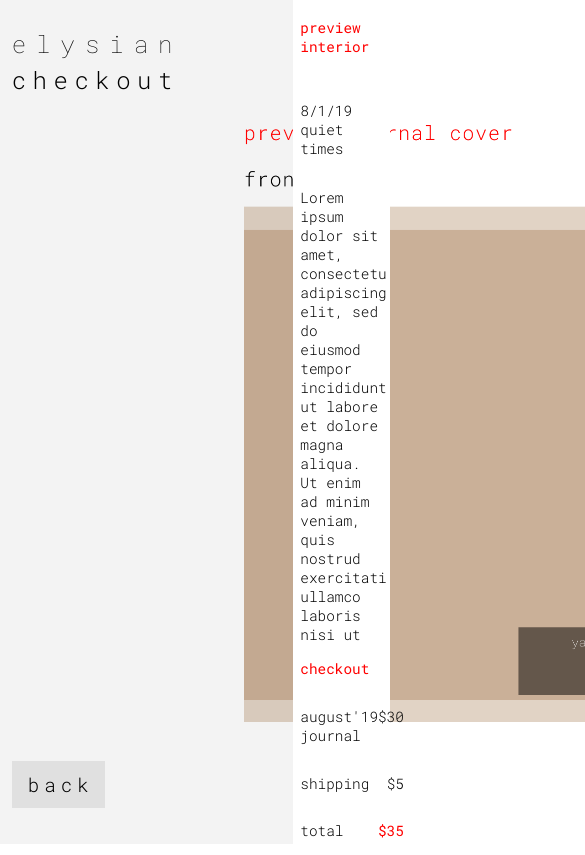
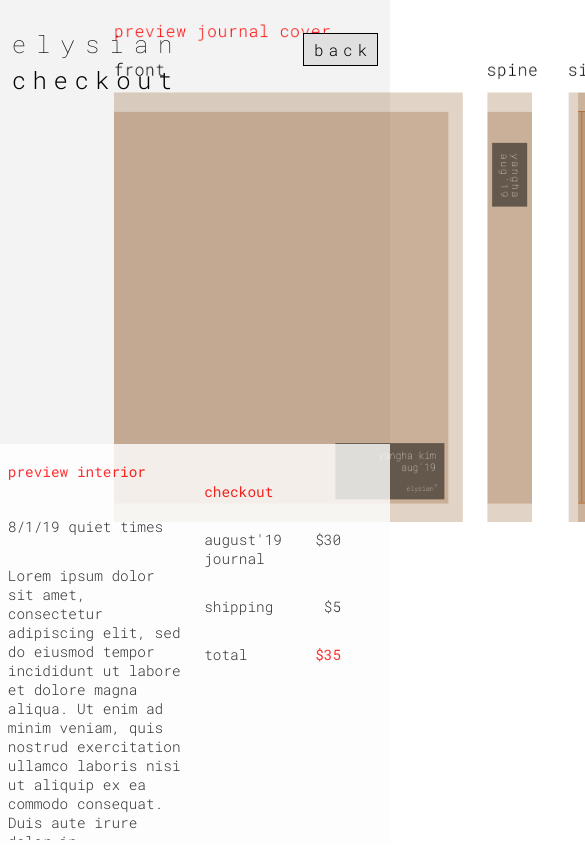
Before and after one commit to yanghakim/elysian, a React (Create React App) app: page /checkout in a window 390 px wide. Shown: the top 855 px of the page, 585 px wide, since content can reach past the window. Built offline with nearby package versions, Linux system fonts and the light colour scheme.

Commit message:
fixed responsiveness

```diff
--- a/src/components/Elysian.jsx
+++ b/src/components/Elysian.jsx
@@ -55,11 +55,18 @@ class Elysian extends Component {
       this.setState({
         sidebarClass: "sidebar exit"
       });
-      setTimeout(() => {
+      let mediaQuery = window.matchMedia("(max-width: 900px)");
+      if (mediaQuery.matches) {
         this.setState({
           viewSidebar: false
         });
-      }, 500);
+      } else {
+        setTimeout(() => {
+          this.setState({
+            viewSidebar: false
+          });
+        }, 500);
+      }
     } else if (this.state.sidebarClass === "sidebar exit") {
       this.setState({
         sidebarClass: "sidebar",
--- a/src/components/Section.jsx
+++ b/src/components/Section.jsx
@@ -344,6 +344,7 @@ class Section extends Component {
 
   render() {
     return (
+      <div className="dynamicContainer">
         <div className="section">
           <p className="section-header">{this.props.section}</p>
           <p className="section-date">{this.state.date}</p>
@@ -376,10 +377,15 @@ class Section extends Component {
             add another section
           </button>
           {this.state.showDeletedNotif && (
-          <button className={this.state.undoClass} onClick={this.undoDeletion}>
+            <button
+              className={this.state.undoClass}
+              onClick={this.undoDeletion}
+            >
               undo delete?
             </button>
           )}
+          <button className="section-savebtn">save</button>
+        </div>
       </div>
     );
   }
--- a/src/components/Sidebar.jsx
+++ b/src/components/Sidebar.jsx
@@ -44,7 +44,7 @@ class Sidebar extends Component {
           <h1 className="sidebar-title">elysian</h1>
 
           <img
-            className="sidebar-item name"
+            style={{ marginTop: "-20px", marginBottom: "20px" }}
             src={settings}
             height="18"
             width="18"
--- a/src/sass/App.sass
+++ b/src/sass/App.sass
@@ -31,3 +31,5 @@ button
   justify-content: center
 
   box-sizing: border-box
+
+  position: relative
--- a/src/sass/checkout.sass
+++ b/src/sass/checkout.sass
@@ -23,7 +23,7 @@
 
     color: black
 
-    border: 1px solid #E0e0e0
+    border: 1px solid black
     background-color: #E0e0e0
     padding: 10px
     padding-left: 15px
@@ -31,11 +31,22 @@
     cursor: pointer
     transition: 0.5s ease
 
+    @media (max-width: 900px)
+      top: 2%
+      bottom: auto
+      right: 3%
+      left: auto
+
+      font-size: 1em
+      padding: 5px
+      padding-left: 10px
+
     &:hover
-      border: 1px solid black
+      background-color: red
 
   &__heading
     padding: 1% 3%
+    height: 200px
 
     &-title
       font-weight: 100
@@ -53,6 +64,15 @@
     align-self: center
     margin-left: 50px
 
+    @media (max-width: 1400px)
+      margin-left: -80px
+
+      width: 500px
+      height: 500px
+
+    @media (max-width: 900px)
+      margin-top: -300px
+
   &__interior
     position: absolute
     right: 0
@@ -60,22 +80,43 @@
 
     background-color: white
 
-    width: 25vw
+    width: 350px
     height: 100vh
 
     font-size: 0.9em
+
+    opacity: 0.8
 
     padding: 1% 1% 1% 2%
 
     box-sizing: border-box
 
+    @media (max-width: 900px)
+      bottom: 0
+      left: 0
+      top: auto
+
+      width: 100vw
+      height: 400px
+
+      display: flex
+      flex-direction: row
+
     &-header
       color: red
+
+      position: absolute
 
     &-journal
       height: 68vh
 
       overflow-x: hidden
+
+      @media (max-width: 900px)
+        height: 90%
+        width: 100%
+
+        align-self: flex-end
 
       &::-webkit-scrollbar
         background: none
@@ -96,6 +137,10 @@
 
       margin-right: 25px
       font-weight: 300
+
+      @media (max-width: 900px)
+        padding: 20px
+        height: 50%
 
       &-header
         grid-column: 1 / span 2
--- a/src/sass/elysian.sass
+++ b/src/sass/elysian.sass
@@ -5,8 +5,10 @@
   display: flex
   flex-direction: row
 
+  overflow: hidden
+
   &-toggleSide
-    width: 10px
+    min-width: 10px
     height: 100vh
 
     border: 1px solid black
--- a/src/sass/section.sass
+++ b/src/sass/section.sass
@@ -1,10 +1,22 @@
+.dynamicContainer
+  height: 100vh
+  width: 100%
+
+  box-sizing: border-box
+
 .section
   font-size: 1.1em
   font-weight: 300
   display: flex
   flex-direction: column
 
-  padding: 1% 3%
+  box-sizing: border-box
+
+  margin: 1% 3%
+
+  height: 100%
+
+  position: relative
 
   z-index: 2
 
@@ -19,7 +31,7 @@
     color: red
 
     position: absolute
-    right: 2%
+    right: 0
     top: 3px
 
   &-title
@@ -74,7 +86,7 @@
 
   &-undobtn
     position: absolute
-    right: 5%
+    left: 0%
     bottom: 5%
 
     background-color: red
@@ -92,13 +104,29 @@
     &.exit
       animation: fade-out 0.5s ease forwards
 
+  &-savebtn
+    position: absolute
+    right: 0%
+    bottom: 5%
+
+    background-color: white
+    border: 1px solid black
+    color: black
+
+    animation: fade-in 0.5s ease forwards
+    cursor: pointer
+
+    &:hover
+      background-color: red
+      border: 1px solid black
+      color: white
+
   &__form
     display: grid
-    grid-template-columns: 0.12fr 0.12fr 1fr
+    grid-template-columns: 30px 30px 1fr
     margin-left: -25px
 
     @media (max-width: 900px)
-      grid-template-columns: 0.01fr 0.01fr 1fr
       margin-left: 0
 
     &-input
@@ -151,10 +179,12 @@
 
       font-size: 0.8em
       color: grey
-      margin-left: 0px
+
+      margin-top: 10px
 
       transition: 0.5s ease
       cursor: pointer
+      border: 1px dashed grey
 
       &:hover
         background-color: grey
@@ -170,5 +200,6 @@
 @keyframes fade-out
   0%
     opacity: 1
+
   100%
     opacity: 0
--- a/src/sass/settings.sass
+++ b/src/sass/settings.sass
@@ -1,12 +1,13 @@
 .settings
-  padding: 1% 3%
+  font-weight: 100
 
-  font-weight: 100
+  margin: 1% 3%
+
+  background-color: white
 
   display: flex
   flex-direction: column
   align-items: flex-start
-
 
   animation: fade-in 1s ease forwards
 
@@ -18,8 +19,15 @@
     grid-template-columns: repeat(4, 1fr)
     grid-column-gap: 20px
 
+    @media (max-width: 1500px)
+      grid-template-columns: 1fr
+      grid-row-gap: 20px
+
     &-title
       grid-column: 1 / span 4
+
+      @media (max-width: 1500px)
+        grid-column: 1
 
     &-input
       background-color: #F5F5F5
@@ -32,6 +40,9 @@
       border: 1px solid black
 
       width: 160px
+
+      @media (max-width: 1500px)
+        justify-self: flex-end
 
       &:hover
         background-color: red
@@ -47,10 +58,18 @@
 
     text-align: left
 
+    @media (max-width: 1500px)
+      grid-template-columns: 1fr
+      grid-row-gap: 20px
+
     &-title
       grid-column: 1 / span 3
 
       margin-bottom: -10px
+
+      @media (max-width: 1500px)
+        grid-column: 1
+        margin-bottom: 20px
 
     &-button
       text-align: left
--- a/src/sass/sidebar.sass
+++ b/src/sass/sidebar.sass
@@ -12,6 +12,8 @@
 
   animation: slide-in-left 0.5s cubic-bezier(0.250, 0.460, 0.450, 0.940) forwards
 
+  z-index: 1
+
   &:hover
     background-color: #fff
     color: auto
@@ -20,11 +22,11 @@
     animation: slide-out-left 0.5s cubic-bezier(0.550, 0.085, 0.680, 0.530) forwards
 
   @media (max-width: 900px)
-    box-shadow: 2px 0 black
     color: auto
     padding: 0 10px
     box-sizing: border-box
 
+    min-width: 42px !important
     max-width: 42px
 
   &__items
@@ -49,6 +51,8 @@
       word-break: break-all
       font-size: 1.3em
       letter-spacing: 0
+
+      margin-left: 4px
 
   img
     cursor: pointer
@@ -136,15 +140,16 @@
 @keyframes slide-in-left
   0%
     width: 0
-    display: none
+    opacity: 0
   100%
+    opacity: 1
     width: 200px
-    display: block
 
 @keyframes slide-out-left
   0%
     opacity: 1
 
   100%
+    opacity: 0
     width: 0
     display: none
```
Lines whose indentation alone changed are shown as unchanged.
